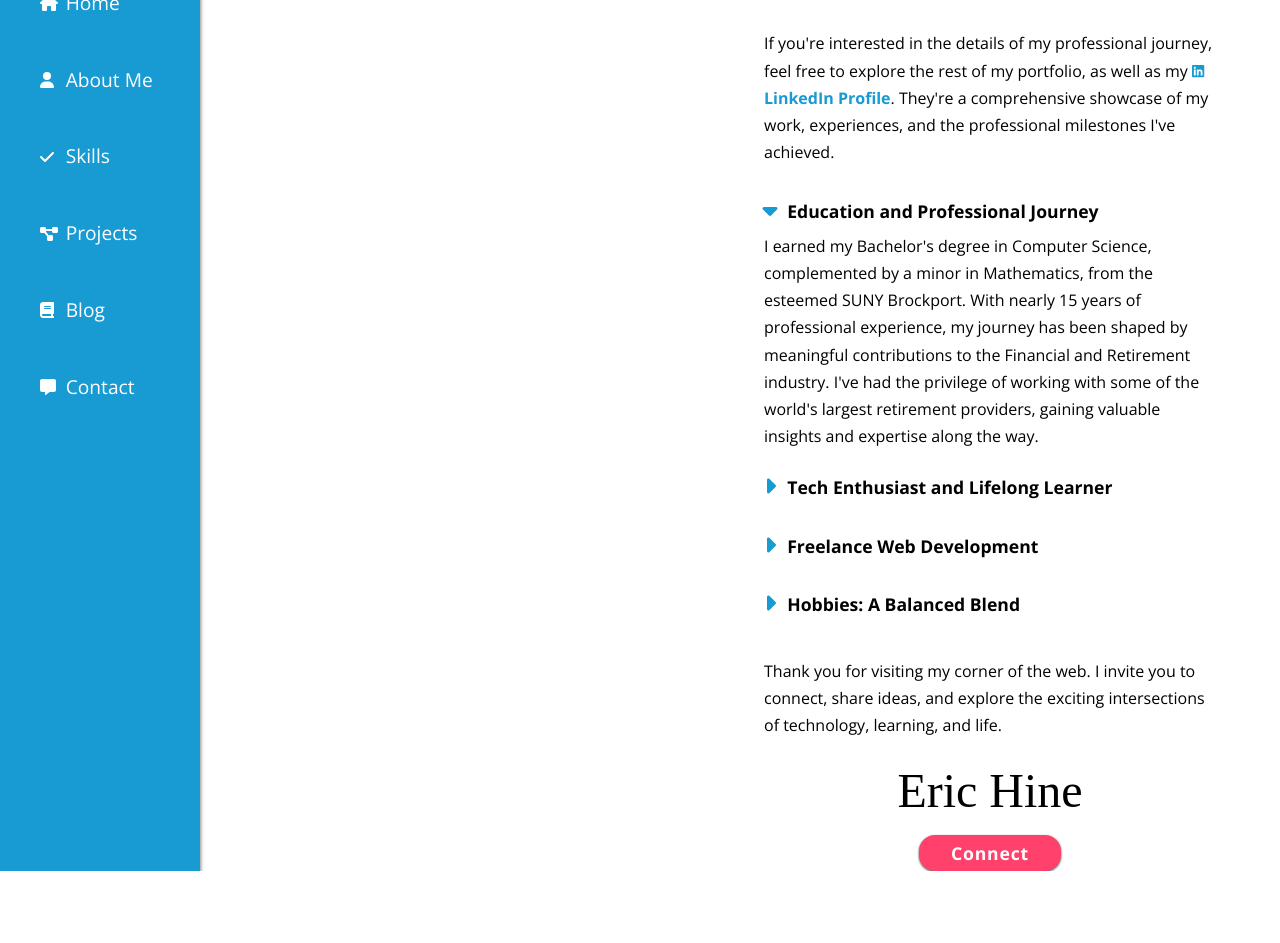
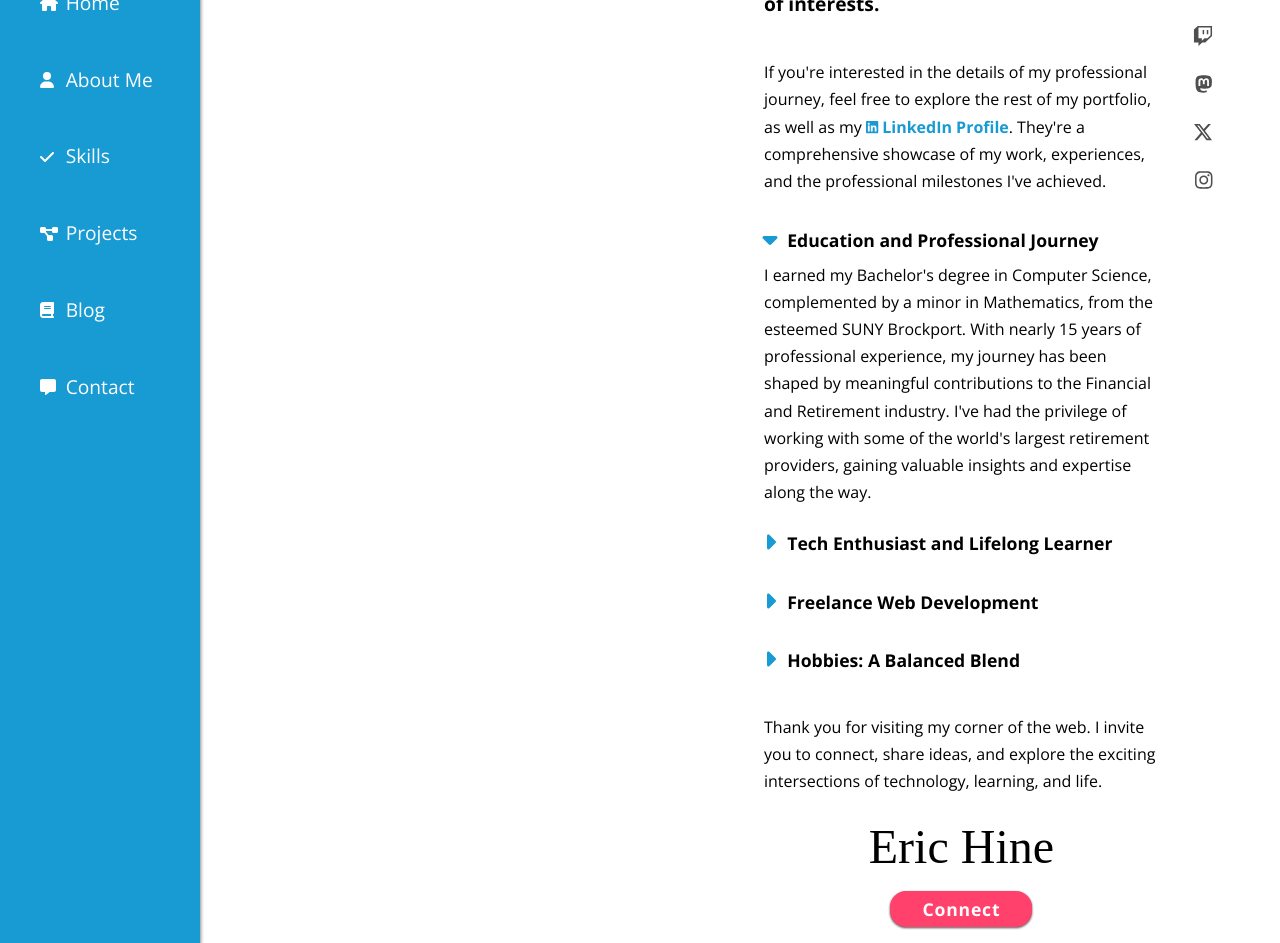
Before and after one commit to R-Daneel0livaw/portfolio, a React (Vite) app: page /about in a window 1280 px wide. Shown: the part 200-1143 px from the top of the page. Before the commit the page ends 1071 px from the top, so only its background shows below. Built offline with nearby package versions, Linux system fonts and the light colour scheme; a web font is replaced by a local one.

Commit message:
Add Social Media component to About Me.

```diff
--- a/src/pages/About/AboutMe.module.css
+++ b/src/pages/About/AboutMe.module.css
@@ -1,4 +1,9 @@
 .aboutContainer {
+    display: flex;
+    gap: 2rem;
+}
+
+.information {
     display: flex;
     flex-direction: column;
 }
@@ -47,6 +52,7 @@
     flex-direction: column;
     gap: 1rem;
     margin-top: 1rem;
+    margin-bottom: 1rem;
 }
 
 .expanded {
--- a/src/pages/About/AboutMe.tsx
+++ b/src/pages/About/AboutMe.tsx
@@ -1,10 +1,11 @@
 import PageHeader from "../../components/PageHeader/PageHeader";
 import { faCaretRight } from "@fortawesome/free-solid-svg-icons";
-import { faLinkedin } from '@fortawesome/free-brands-svg-icons';
+import { faLinkedin } from "@fortawesome/free-brands-svg-icons";
 import { FontAwesomeIcon } from "@fortawesome/react-fontawesome";
 import styles from "./AboutMe.module.css";
 import SignatureWithButton from "../../components/SignatureWithButton/SignatureWithButton";
 import { useState } from "react";
+import SocialMedia from "../../components/SocialMedia/SocialMedia";
 
 type ToggleFunction = (sectionTitle: string | null) => void;
 
@@ -15,7 +16,12 @@ interface SectionProps {
   onToggle: ToggleFunction;
 }
 
-const CollapsibleSection = ({ title, content, isExpanded, onToggle }: SectionProps) => {
+const CollapsibleSection = ({
+  title,
+  content,
+  isExpanded,
+  onToggle,
+}: SectionProps) => {
   const handleToggle = () => {
     onToggle(null);
   };
@@ -37,7 +43,9 @@ const CollapsibleSection = ({ title, content, isExpanded, onToggle }: SectionPro
 };
 
 export default function AboutMe() {
-  const [expandedSection, setExpandedSection] = useState<string | null>("Section 1");
+  const [expandedSection, setExpandedSection] = useState<string | null>(
+    "Section 1"
+  );
 
   const handleToggle: ToggleFunction = (sectionTitle) => {
     setExpandedSection(sectionTitle === expandedSection ? null : sectionTitle);
@@ -45,6 +53,7 @@ export default function AboutMe() {
 
   return (
     <section id="about" className={styles.aboutContainer}>
+      <div className={styles.information}>
         <div>
           <section id="introduction">
             <PageHeader
@@ -52,7 +61,9 @@ export default function AboutMe() {
               description={
                 <p>
                   Greetings! I'm a{" "}
-                <span className={styles.highlight}>seasoned professional</span>{" "}
+                  <span className={styles.highlight}>
+                    seasoned professional
+                  </span>{" "}
                   in the <span className={styles.highlight}>tech industry</span>{" "}
                   with a{" "}
                   <span className={styles.highlight}>
@@ -66,8 +77,8 @@ export default function AboutMe() {
 
           <section className={`${styles.sectionSpacer} ${styles.details}`}>
             <p className={styles.seeMore}>
-            If you're interested in the details of my professional journey, feel
-            free to explore the rest of my portfolio, as well as my{" "}
+              If you're interested in the details of my professional journey,
+              feel free to explore the rest of my portfolio, as well as my{" "}
               <a
                 href="https://www.linkedin.com/in/eric-hine-3b6b1a100/"
                 target="_blank"
@@ -79,8 +90,8 @@ export default function AboutMe() {
                 </i>
                 LinkedIn Profile
               </a>
-            . They're a comprehensive showcase of my work, experiences, and the
-            professional milestones I've achieved.
+              . They're a comprehensive showcase of my work, experiences, and
+              the professional milestones I've achieved.
             </p>
           </section>
 
@@ -115,12 +126,14 @@ export default function AboutMe() {
 
         <footer className={styles.footerContainer}>
           <p className={styles.seeMore}>
-          Thank you for visiting my corner of the web. I invite you to connect,
-          share ideas, and explore the exciting intersections of technology,
-          learning, and life.
+            Thank you for visiting my corner of the web. I invite you to
+            connect, share ideas, and explore the exciting intersections of
+            technology, learning, and life.
           </p>
           <SignatureWithButton buttonText="Connect" />
         </footer>
+      </div>
+      <SocialMedia />
     </section>
   );
 }
```
Lines whose indentation alone changed are shown as unchanged.
